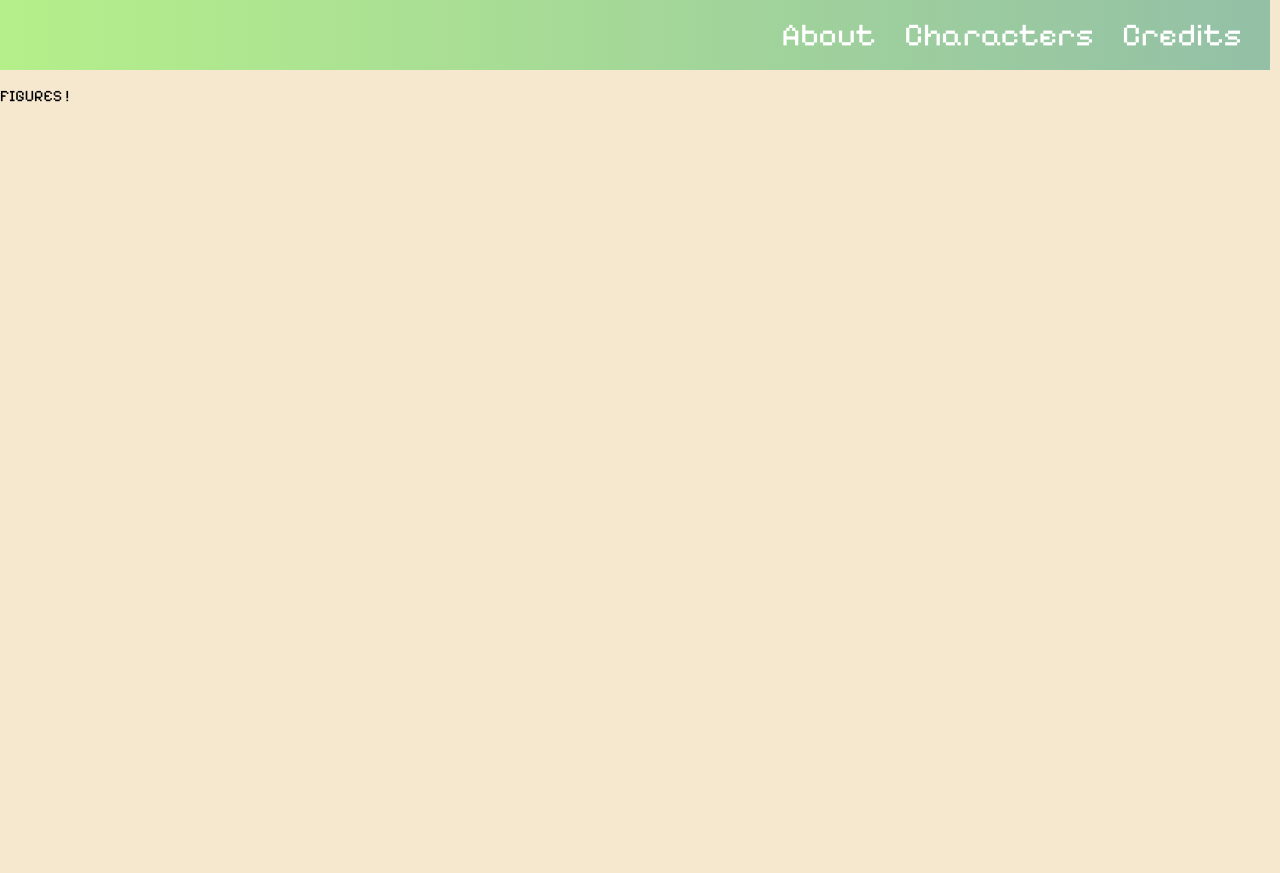
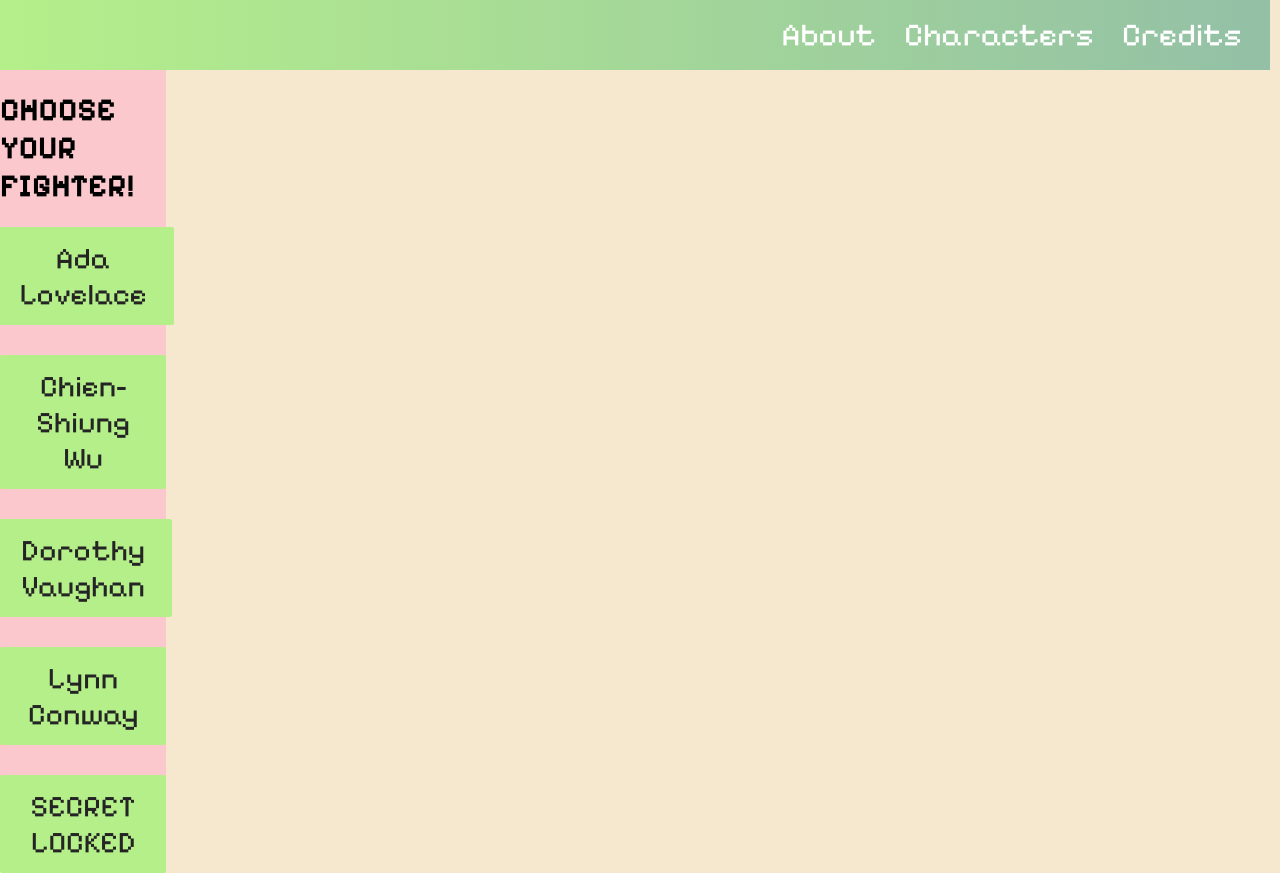
Before and after one commit to madyedwards/winghacks_24, a React (Create React App) app in the folder winghacks24/: page /characters in a window 1280 px wide. Before the commit the page ends 800 px from the top, so only its background shows below. Built offline with nearby package versions, Linux system fonts and the light colour scheme; a web font is replaced by a local one.

Commit message:
Minor button edit & character screen edits

```diff
--- a/winghacks24/src/components/button/Button.css
+++ b/winghacks24/src/components/button/Button.css
@@ -14,6 +14,7 @@
     background-color: var(--primary);
     color: #242424;
     border: 1px solid var(--primary);
+    font-family: 'Pixelify Sans', sans-serif;
   }
 
   .btn--outline {
--- /dev/null
+++ b/winghacks24/src/pages/characters.css
@@ -0,0 +1,15 @@
+.character-container {
+    background: #fac8cd;
+    height: 92vh;
+    width: 13%;
+    display: flex;
+    flex-direction: column;
+    justify-content: left;
+    align-items: center;
+    object-fit: contain;
+  }
+
+.div-indent {
+    margin-top: 10px;
+    margin-bottom: 20px;
+}
--- a/winghacks24/src/pages/characters.js
+++ b/winghacks24/src/pages/characters.js
@@ -1,7 +1,19 @@
+import './characters.css';
+import { Button } from '../components/button/Button'
+
 function Characters() {
     return (
-    <div>
-        <p>FIGURES !</p>
+    <div className='character-container'>
+        <h1>CHOOSE YOUR FIGHTER!</h1>
+        <Button buttonStyle='btn--primary' buttonSize='btn--large'>Ada Lovelace</Button>
+        <div className='div-indent'></div>
+        <Button buttonStyle='btn--primary' buttonSize='btn--large'>Chien-Shiung Wu</Button>
+        <div className='div-indent'></div>
+        <Button buttonStyle='btn--primary' buttonSize='btn--large'>Dorothy Vaughan</Button>
+        <div className='div-indent'></div>
+        <Button buttonStyle='btn--primary' buttonSize='btn--large'>Lynn Conway</Button>
+        <div className='div-indent'></div>
+        <Button buttonStyle='btn--primary' buttonSize='btn--large'>SECRET LOCKED</Button>
     </div>
     );
 };
```
